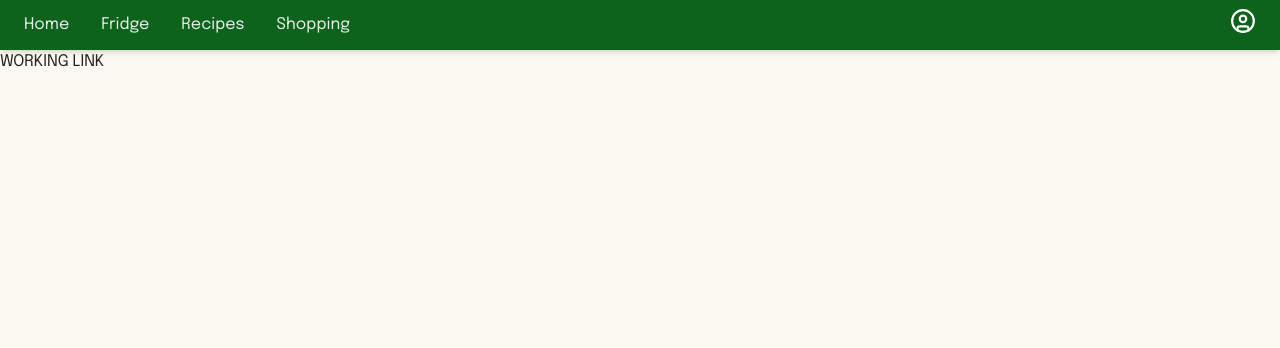
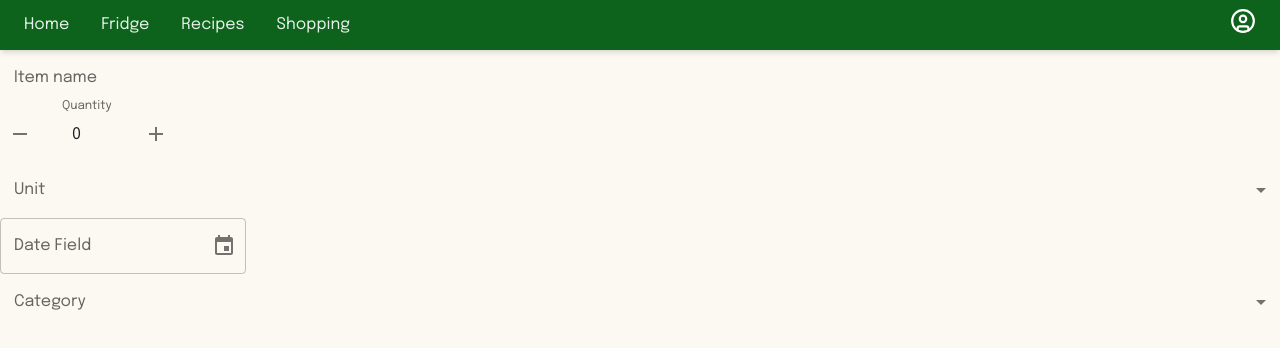
Before and after one commit to Code-the-Dream-School/l-group-practicum-team3, a React (Vite) app in the folder frontend/: page /frigde-add in a window 1280 px wide. Shown: the top 348 px of the page. Built offline with nearby package versions, Linux system fonts and the light colour scheme; no server answers; sample sign-in values are in the browser's storage; a web font is replaced by a local one.

Commit message:
add form fields & import dayjs & mui-date-picker

```diff
--- a/frontend/package.json
+++ b/frontend/package.json
@@ -14,7 +14,9 @@
     "@emotion/styled": "^11.14.1",
     "@mui/icons-material": "^9.0.0",
     "@mui/material": "^9.0.0",
+    "@mui/x-date-pickers": "^9.3.0",
     "axios": "^1.16.0",
+    "dayjs": "^1.11.20",
     "lucide-react": "^1.11.0",
     "react": "^19.2.0",
     "react-dom": "^19.2.0",
--- a/frontend/src/components/fridge/AddItemForm.jsx
+++ b/frontend/src/components/fridge/AddItemForm.jsx
@@ -0,0 +1,149 @@
+import { useState } from "react";
+import Box from "@mui/material/Box";
+import TextField from "@mui/material/TextField";
+import Button from "@mui/material/Button";
+import FormControl from "@mui/material/FormControl";
+import InputLabel from "@mui/material/InputLabel";
+import Select from "@mui/material/Select";
+import MenuItem from "@mui/material/MenuItem";
+import IconButton from "@mui/material/IconButton";
+import AddIcon from "@mui/icons-material/Add";
+import RemoveIcon from "@mui/icons-material/Remove";
+import dayjs from "dayjs";
+import { AdapterDayjs } from "@mui/x-date-pickers/AdapterDayjs";
+import { LocalizationProvider } from "@mui/x-date-pickers/LocalizationProvider";
+import { DatePicker } from "@mui/x-date-pickers/DatePicker";
+
+const NumberField = ({ value, onChange }) => {
+  const handleIncrement = () => {
+    onChange({ target: { name: "quantity", value: value + 1 } });
+  };
+
+  const handleDecrement = () => {
+    if (value > 0) {
+      onChange({ target: { name: "quantity", value: value - 1 } });
+    }
+  };
+
+  return (
+    <Box sx={{ display: "flex", alignItems: "center", gap: 1 }}>
+      <IconButton onClick={handleDecrement}>
+        <RemoveIcon />
+      </IconButton>
+      <TextField
+        type="number"
+        name="quantity"
+        label="Quantity"
+        value={value}
+        onChange={onChange}
+        sx={{
+          width: "80px",
+          textAlign: "center",
+          "& input[type=number]": {
+            MozAppearance: "textfield",
+          },
+          "& input[type=number]::-webkit-outer-spin-button": {
+            WebkitAppearance: "none",
+            margin: 0,
+          },
+          "& input[type=number]::-webkit-inner-spin-button": {
+            WebkitAppearance: "none",
+            margin: 0,
+          },
+        }}
+        inputProps={{ min: 0, style: { textAlign: "center" } }}
+      />
+      <IconButton onClick={handleIncrement}>
+        <AddIcon />
+      </IconButton>
+    </Box>
+  );
+};
+export default function AddIngredientForm() {
+  const [formData, setFormData] = useState({
+    name: "",
+    category: "",
+    quantity: 0,
+    unit: "",
+    expiry_date: null,
+  });
+
+  console.log(formData);
+
+  const handleChange = (e) => {
+    setFormData({ ...formData, [e.target.name]: e.target.value });
+  };
+
+  const handleDateChange = (newValue) => {
+    setFormData({
+      ...formData,
+      expiry_date: newValue,
+    });
+  };
+
+  console.log(formData.unit);
+
+  return (
+    <Box sx={{ minWidth: 120 }}>
+      <TextField
+        label="Item name"
+        name="name"
+        value={formData.name}
+        onChange={handleChange}
+      />
+      <NumberField value={formData.quantity} onChange={handleChange} />
+      <FormControl fullWidth>
+        <InputLabel id="ingredient-unit">Unit</InputLabel>
+        <Select
+          labelId="ingredient-unit"
+          id="unit-select"
+          name="unit"
+          value={formData.unit}
+          label="unit"
+          onChange={handleChange}
+        >
+          <MenuItem value={"kg"}>kg</MenuItem>
+          <MenuItem value={"g"}>g</MenuItem>
+          <MenuItem value={"lb"}>lb</MenuItem>
+          <MenuItem value={"oz"}>oz</MenuItem>
+          <MenuItem value={"l"}>l</MenuItem>
+          <MenuItem value={"ml"}>ml</MenuItem>
+          <MenuItem value={"cup"}>cup</MenuItem>
+          <MenuItem value={"tbsp"}>tbsp</MenuItem>
+          <MenuItem value={"tsp"}>lb</MenuItem>
+          <MenuItem value={"piece"}>piece</MenuItem>
+        </Select>
+      </FormControl>
+
+      <LocalizationProvider dateAdapter={AdapterDayjs}>
+        <DatePicker
+          label="Date Field"
+          format="YYYY - MM - DD"
+          value={formData.expiry_date}
+          onChange={handleDateChange}
+        />
+      </LocalizationProvider>
+
+      <FormControl fullWidth>
+        <InputLabel id="ingredient-category">Category</InputLabel>
+        <Select
+          labelId="ingredient-category"
+          id="category-select"
+          name="category"
+          value={formData.category}
+          label="category"
+          onChange={handleChange}
+        >
+          <MenuItem value={"dairy"}>dairy</MenuItem>
+          <MenuItem value={"meat"}>meat</MenuItem>
+          <MenuItem value={"fruit"}>fruit</MenuItem>
+          <MenuItem value={"vegetable"}>vegetable</MenuItem>
+          <MenuItem value={"spice"}>spice</MenuItem>
+          <MenuItem value={"condiment"}>condiment</MenuItem>
+          <MenuItem value={"canned"}>canned</MenuItem>
+          <MenuItem value={"other"}>other</MenuItem>
+        </Select>
+      </FormControl>
+    </Box>
+  );
+}
--- a/frontend/src/pages/private/FridgeAddIngredient.jsx
+++ b/frontend/src/pages/private/FridgeAddIngredient.jsx
@@ -1,3 +1,5 @@
+import AddIngredientForm from "../../components/fridge/AddItemForm";
+
 export default function FridgeAddIngredient() {
-  return <h1>WORKING LINK</h1>;
+  return <AddIngredientForm />;
 }
```
Also changed, not shown: 1 other file (tests, documents, lock files or other folders).
